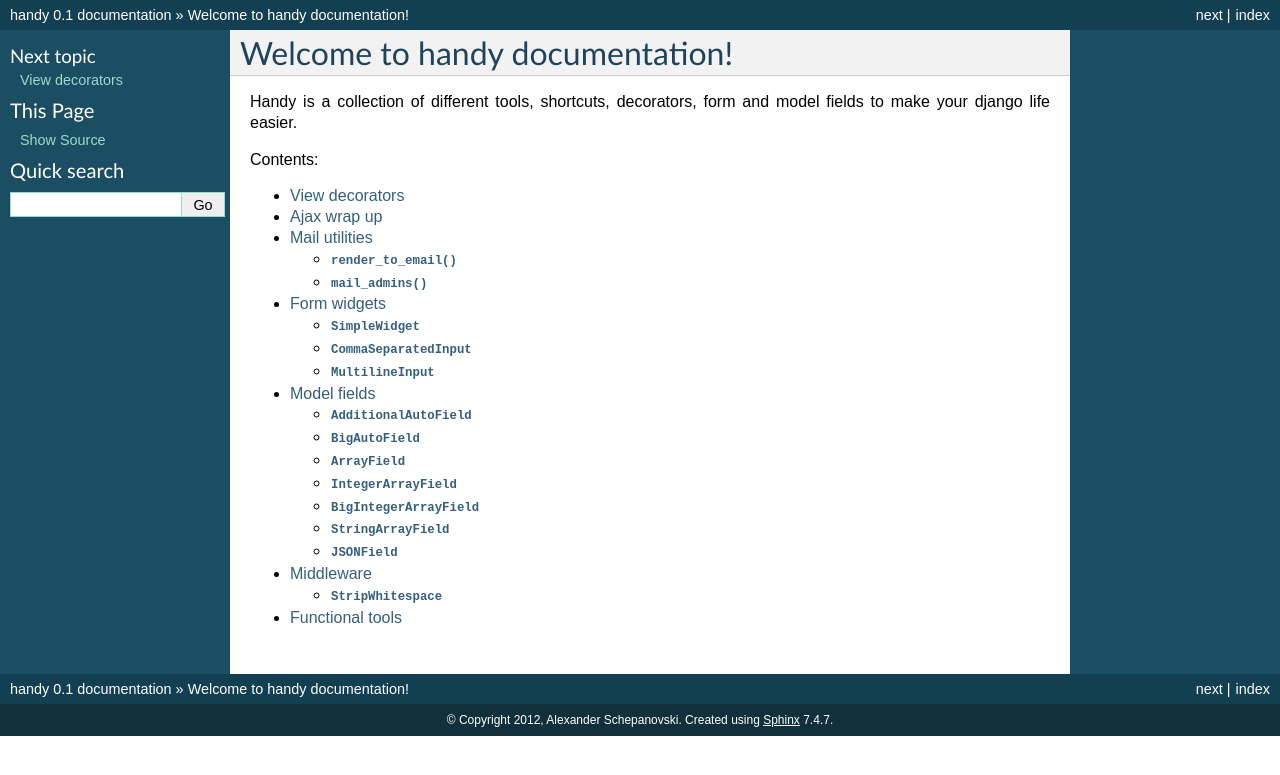
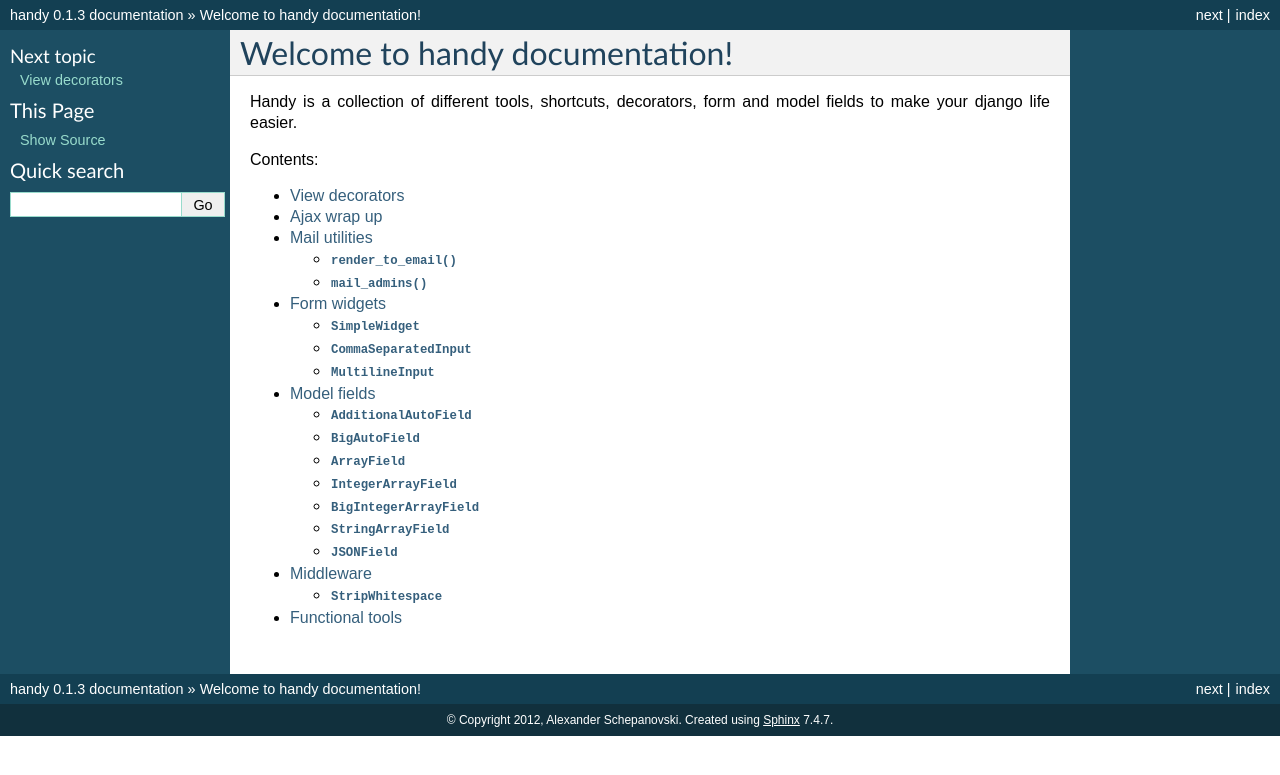
Before and after one commit to Suor/handy, a Sphinx documentation site: the page built from docs/index.rst, in a window 1280 px wide. Shown: the top 775 px of the page. Built offline with Sphinx 7.4.7, drawn with Linux system fonts in a browser that asks for light colours.

Commit message:
Upped version to 0.1.3

```diff
--- a/docs/conf.py
+++ b/docs/conf.py
@@ -48,9 +48,9 @@ copyright = u'2012, Alexander Schepanovski'
 # built documents.
 #
 # The short X.Y version.
-version = '0.1'
+version = '0.1.3'
 # The full version, including alpha/beta/rc tags.
-release = '0.1'
+release = '0.1.3'
 
 # The language for content autogenerated by Sphinx. Refer to documentation
 # for a list of supported languages.
--- a/handy/__init__.py
+++ b/handy/__init__.py
@@ -0,0 +1,2 @@
+VERSION = (0, 1, 3)
+__version__ = '.'.join(map(str, VERSION))
--- a/setup.py
+++ b/setup.py
@@ -2,7 +2,7 @@ from setuptools import setup
 
 setup(
     name='handy',
-    version='0.1.1',
+    version='0.1.3',
     author='Alexander Schepanovski',
     author_email='suor.web@gmail.com',
 
```
